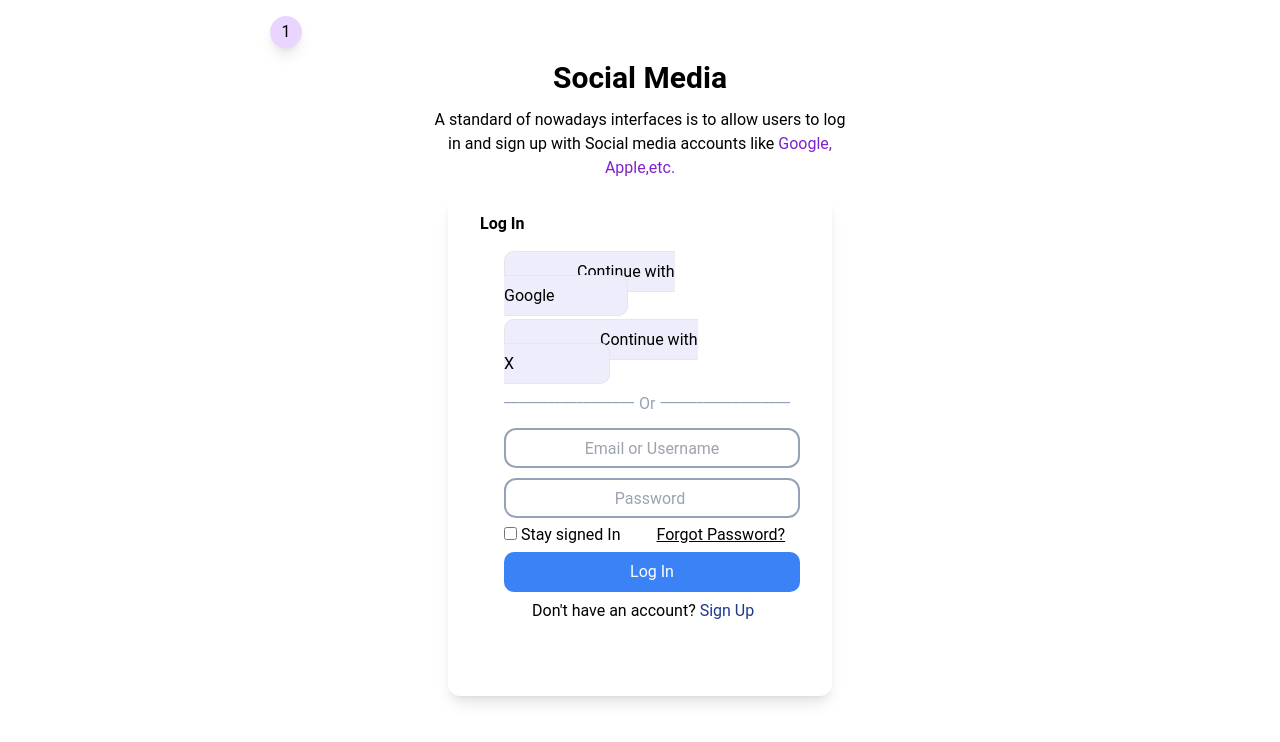
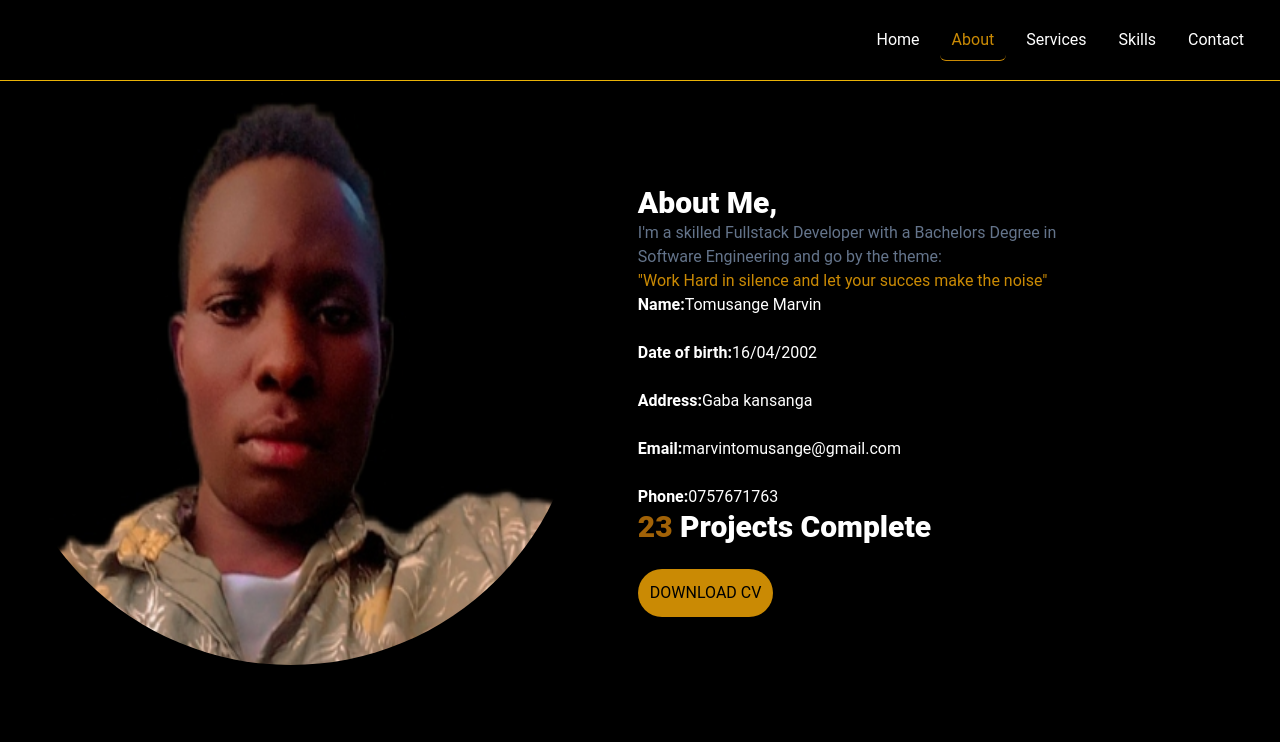
Before and after one commit to marivin256/Deposit-to-netlify, a React (Vite) app: page /about in a window 1280 px wide. Shown: the top 742 px of the page. Built offline with nearby package versions, Linux system fonts and the light colour scheme.

Commit message:
Second commit

```diff
--- a/src/App.jsx
+++ b/src/App.jsx
@@ -1,54 +1,38 @@
+// import Porto from "./assets/components/nxtpoto"
+// import { BrowserRouter, Routes, Route } from "react-router-dom";
+
+//  import Body from "./assets/components/Body";
+//  import Port from "./assets/components/Navport"
+import {Route, createBrowserRouter, createRoutesFromElements, RouterProvider} from 'react-router-dom';
 
 
-function Tr () {
+import Mainlayout from './Layouts/Mainlayout';
+import Page1 from './Portpages/page1';
+import Page2 from './Portpages/page2';
+// import Homepage from './Pages/Hompage';
+// import Jobspage from './Pages/Jobspage';
+import Notfoundpage from './Pages/Notfoundpage';
+
+const router = createBrowserRouter(
+    createRoutesFromElements(
+
+        <Route path='/' element={<Mainlayout/>}>
+
+    <Route index element= {<Page1/>}/>
+    <Route path='/about' element={<Page2/>}/>
+    <Route path='*' element={<Notfoundpage/>}/>
+
+    </Route>
+
+    )
+)
+
+
+function App  () {
     return(
-        <div className="">
-            <div className="text-center py-4 px-10 ">
-                <p id="sec" className="py-1 px-1 bg-purple-200 rounded-full items-center w-8 shadow-lg">1</p>
-                <h1 className="font-bold text-3xl font-sans p-3">Social Media</h1>
-                <p className="">A standard of nowadays interfaces is to allow users to log <br/> in and sign up with Social
-                    media accounts like <span className="text-purple-700">Google, <br /> Apple,etc.</span>
-                </p>
-            </div>
 
-            <div id="box" className="py-11 px-8 max-w-sm  mx-auto bg-white rounded-xl shadow-lg space-y-2 sm:py-4  sm:items-center space-y-6 sm:space-x-6">
-                <h1 className="font-semibold">Log In</h1>
-                <div className="font-arial">
-                <span id="con" className="border hover:border-blue-500"><a href="" >Continue with Google</a></span><br/>
-                <span id="cont" className="border hover:border-blue-500"><a href="">Continue with X</a></span><br />
-                </div>
-                <div id="lin" className="text-slate-400 font-arial">
-
-                 <span class="line">__________________</span>
-                 <span class="or">Or</span>
-                 <span class="line">__________________</span>
-                    </div>
-
-                <div>
-                <form action="">
-                    <input type="text" placeholder="Email or Username" className="border border-slate-400 text-center border-2  rounded-xl w-200 transition ease-in-out delay-150 hover:-translate-y-1 hover:scale-110 hover:border-red-500" id="inp"/><br/>
-                    <input type="password" placeholder="Password " className="border border-slate-400 text-center border-2 rounded-xl w-200 transition ease-in-out delay-150 hover:-translate-y-1 hover:scale-110 hover:border-red-500" id="in"/><br/>
-                   <div id="bot">
-                    <input type="checkbox" />
-
-                    <label className="relative left-1" htmlFor="">Stay signed In</label>
-                    <span className="relative left-10 underline underline-offset font-">Forgot Password?</span><br />
-
-                    <button id="button" className="bg-blue-500 text-white transition ease-in-out delay-150 hover:-translate-y-1 hover:scale-110">Log In</button>
-                    <p className="relative top-3 relative left-7">Don't have an account? <span className="text-blue-900 hover:text-red-500 cursor-pointer">Sign Up</span></p>
-                    </div>
-                </form>
-                </div>
-            </div>
-        </div>
+<RouterProvider router={router}/>
     )
 }
 
-export default function Ttail (){
-    return(
-<>
-
-<Tr/>
-</>
-    )
-    }
+export default App;
--- a/src/index.css
+++ b/src/index.css
@@ -2,96 +2,11 @@
 @tailwind components;
 @tailwind utilities;
 
-/* h1{
-    text-align: center;
-} */
-
-/* body{
-    background-color: rgb(223, 218, 218);
-} */
-
-/* #IMG{
-border-radius: 100%;
-} */
-
-/* #mav{
-    position: relative;
-    bottom: 54px;
-    font-family: Arial, Helvetica, sans-serif;
-} */
-
-#top{
-    position: relative;
-    left: 240px;
-    bottom: 5px;
+body{
+    background-color: black;
 }
 
-#sec{
-position: relative;
-left: 230px;
-}
-
-#cont{
-
-    padding:10px 95px ;
-    border-radius: 10px;
-    position: relative;
-    top: 20px;
-    background-color: rgb(237, 237, 251);
+img{
+    width: 50%;
 
 }
-#con{
-
-    padding:10px 72px ;
-    border-radius: 10px;
-
-    background-color: rgb(237, 237, 251);
-}
-
-.line{
-position: relative;
-top: 5px;
-
-
-}
-
-.or{
-    margin-left: 5px;
-    margin-right: 5px;
-    position: relative;
-    top: 12px;
-}
-.lin{
-    align-items: center;
-}
-
-#inp{
-    width: 100%;
-    height: 40px;
-}
-
-#in{
-    width: 100%;
-    height: 40px;
-    position: relative;
-    top: 10px;
-}
-
-#bot{
-    position: relative;
-    top: 15px;
-}
-
-#button{
-    width: 100%;
-    height: 40px;
-    border-radius: 10px;
-    position: relative;
-    top: 5px;
-}
-
-#box{
-height: 500px;
-
-
-}
```
